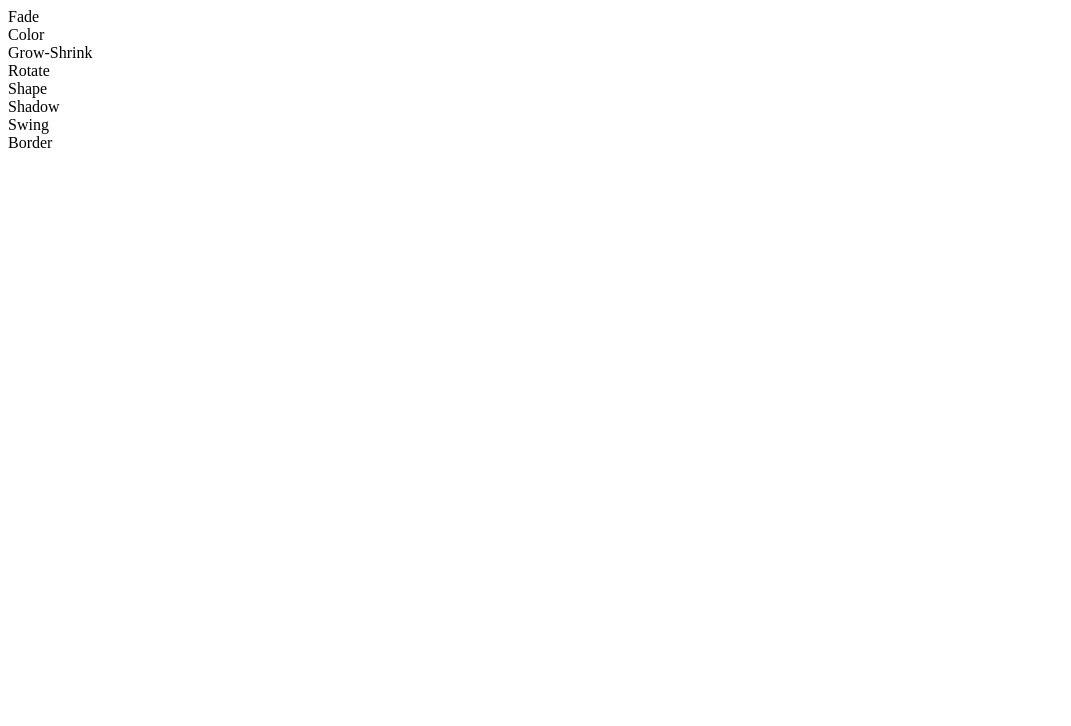
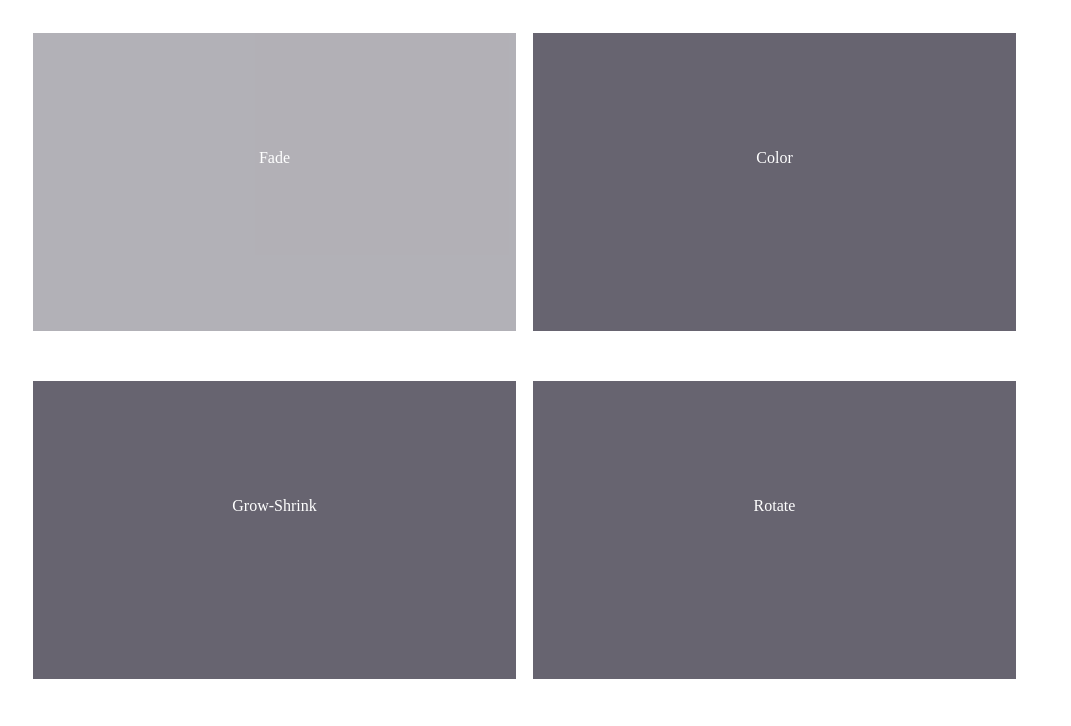
Before and after one commit to jfrance00/di, a plain HTML site: page week1/daily/effects.html in a window 1280 px wide. Shown: the top 726 px of the page, without its empty margins (0-1071 px from the left). Drawn offline with Linux system fonts and the light colour scheme.

Commit message:
added stylesheet link to daily challenge html

```diff
--- a/week1/daily/effects.html
+++ b/week1/daily/effects.html
@@ -1,7 +1,9 @@
 <!DOCTYPE html>
 <html>
 <head>
- </head>
+  <title>Mouse Over Effects</title>
+  <link rel="stylesheet" type="text/css" href="effects.css">
+</head>
 <body>
   <section>
     <div class="fade"> Fade </div>
```
